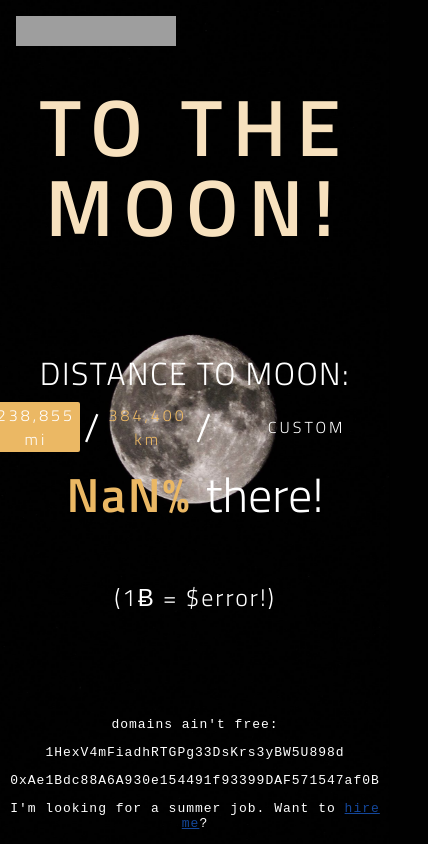
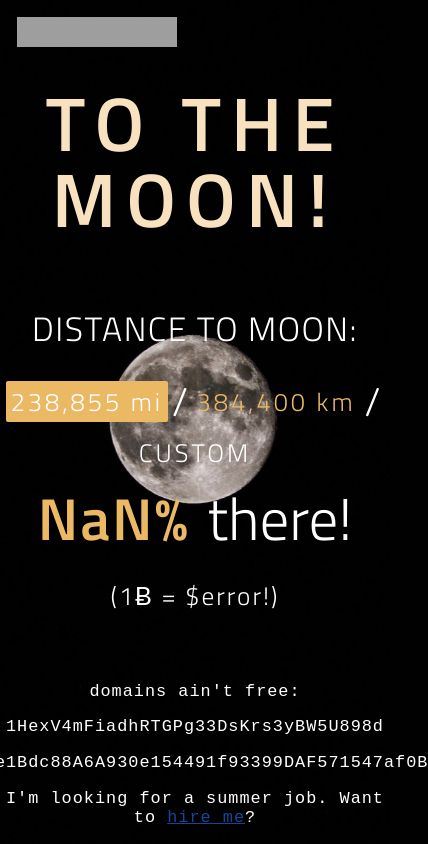
Before and after one commit to codetheweb/tothemoonbitcoin, a website: page docs/index.src.html in a window 390 px wide. Shown: the whole page, 428 px wide, since content can reach past the window. Drawn offline with nearby package versions, Linux system fonts and the light colour scheme; no server answers; grey boxes are pictures that could not be loaded.

Commit message:
Better mobile styling

```diff
--- a/docs/index.src.html
+++ b/docs/index.src.html
@@ -6,6 +6,7 @@
     <meta name="viewport" content="width=device-width">
 
     <link rel="stylesheet" href="styles/main.css" type="text/css">
+    <link rel="shortcut icon" type="image/x-icon" href="favicon.ico"/>
   </head>
   <body class="column">
     <iframe src="https://ghbtns.com/github-btn.html?user=codetheweb&repo=tothemoonbitcoin&type=star&count=true&size=large" frameborder="0" scrolling="0" width="160px" height="30px" class="github-button"></iframe>
@@ -13,7 +14,7 @@
 
     <container id="container" class="column">
       <div class="row center measure-type">Distance to moon:</div>
-      <div class="row center">
+      <div class="row center" id="measures">
         <button class="measure-number active" data-measure="238855">238,855 mi</button>
         <span class="separator">/</span>
         <button class="measure-number" data-measure="384400">384,400 km</button>
--- a/docs/styles/main.scss
+++ b/docs/styles/main.scss
@@ -28,17 +28,18 @@ h1 {
   color: lighten($accent-color, 20%);
   font-family: 'Titillium Web', sans-serif;
   font-weight: 600;
-  font-size: 5em;
+  line-height: 9vh;
+  font-size: 9vh;
   letter-spacing: 10px;
   text-transform: uppercase;
   text-align: center;
-  line-height: 1em;
   margin: 0;
+  margin-bottom: 2vh;
 }
 
 .github-button {
-  margin-top: 1em;
-  margin-left: 1em;
+  margin-top: 2vh;
+  margin-left: 2vh;
 }
 
 #price {
@@ -47,14 +48,19 @@ h1 {
 
 .measure-type {
   letter-spacing: 1.5px;
-  font-size: 2em;
+  font-size: 4vh;
   text-transform: uppercase;
+  margin-bottom: 2vh;
 }
 
 .separator {
   font-size: 250%;
   font-weight: 300;
   margin: 0 1% 0 1%;
+}
+
+#measures {
+  flex-wrap: wrap;
 }
 
 .measure-number {
@@ -66,7 +72,7 @@ h1 {
   font-family: 'Titillium Web', sans-serif;
   font-weight: 300;
   letter-spacing: 3px;
-  font-size: 1em;
+  font-size: 3vh;
   color: $accent-color;
   padding: 0 1% 0 1%;
   text-align: center;
@@ -88,8 +94,8 @@ h1 {
 }
 
 #percentage {
-  font-size: 3em;
-  padding-bottom: 1em;
+  font-size: 7vh;
+  padding-bottom: 1.5vh;
 
   .number {
     color: $accent-color;
@@ -101,16 +107,18 @@ h1 {
 
 #price {
   letter-spacing: 2px;
-  font-size: 1.5em;
+  font-size: 3vh;
   font-weight: 300;
+  margin-bottom: 2vh;
 }
 
 #donate-container {
   font-family: monospace;
   letter-spacing: 1px;
+  font-size: 2vh;
 
   p {
-    margin: 0 0 1em 0;
+    margin: 0 0 2vh 0;
   }
 }
 
--- a/styles/main.scss
+++ b/styles/main.scss
@@ -28,17 +28,18 @@ h1 {
   color: lighten($accent-color, 20%);
   font-family: 'Titillium Web', sans-serif;
   font-weight: 600;
-  font-size: 5em;
+  line-height: 9vh;
+  font-size: 9vh;
   letter-spacing: 10px;
   text-transform: uppercase;
   text-align: center;
-  line-height: 1em;
   margin: 0;
+  margin-bottom: 2vh;
 }
 
 .github-button {
-  margin-top: 1em;
-  margin-left: 1em;
+  margin-top: 2vh;
+  margin-left: 2vh;
 }
 
 #price {
@@ -47,14 +48,19 @@ h1 {
 
 .measure-type {
   letter-spacing: 1.5px;
-  font-size: 2em;
+  font-size: 4vh;
   text-transform: uppercase;
+  margin-bottom: 2vh;
 }
 
 .separator {
   font-size: 250%;
   font-weight: 300;
   margin: 0 1% 0 1%;
+}
+
+#measures {
+  flex-wrap: wrap;
 }
 
 .measure-number {
@@ -66,7 +72,7 @@ h1 {
   font-family: 'Titillium Web', sans-serif;
   font-weight: 300;
   letter-spacing: 3px;
-  font-size: 1em;
+  font-size: 3vh;
   color: $accent-color;
   padding: 0 1% 0 1%;
   text-align: center;
@@ -88,8 +94,8 @@ h1 {
 }
 
 #percentage {
-  font-size: 3em;
-  padding-bottom: 1em;
+  font-size: 7vh;
+  padding-bottom: 1.5vh;
 
   .number {
     color: $accent-color;
@@ -101,16 +107,18 @@ h1 {
 
 #price {
   letter-spacing: 2px;
-  font-size: 1.5em;
+  font-size: 3vh;
   font-weight: 300;
+  margin-bottom: 2vh;
 }
 
 #donate-container {
   font-family: monospace;
   letter-spacing: 1px;
+  font-size: 2vh;
 
   p {
-    margin: 0 0 1em 0;
+    margin: 0 0 2vh 0;
   }
 }
 
```
Also changed, not shown: docs/index.html (+1 -1 lines), index.html (+1 -1 lines), docs/.shas.json, docs/README.md, docs/favicon.ico (added), docs/screenshot.png (added), docs/styles/main.css, 2 other files.
